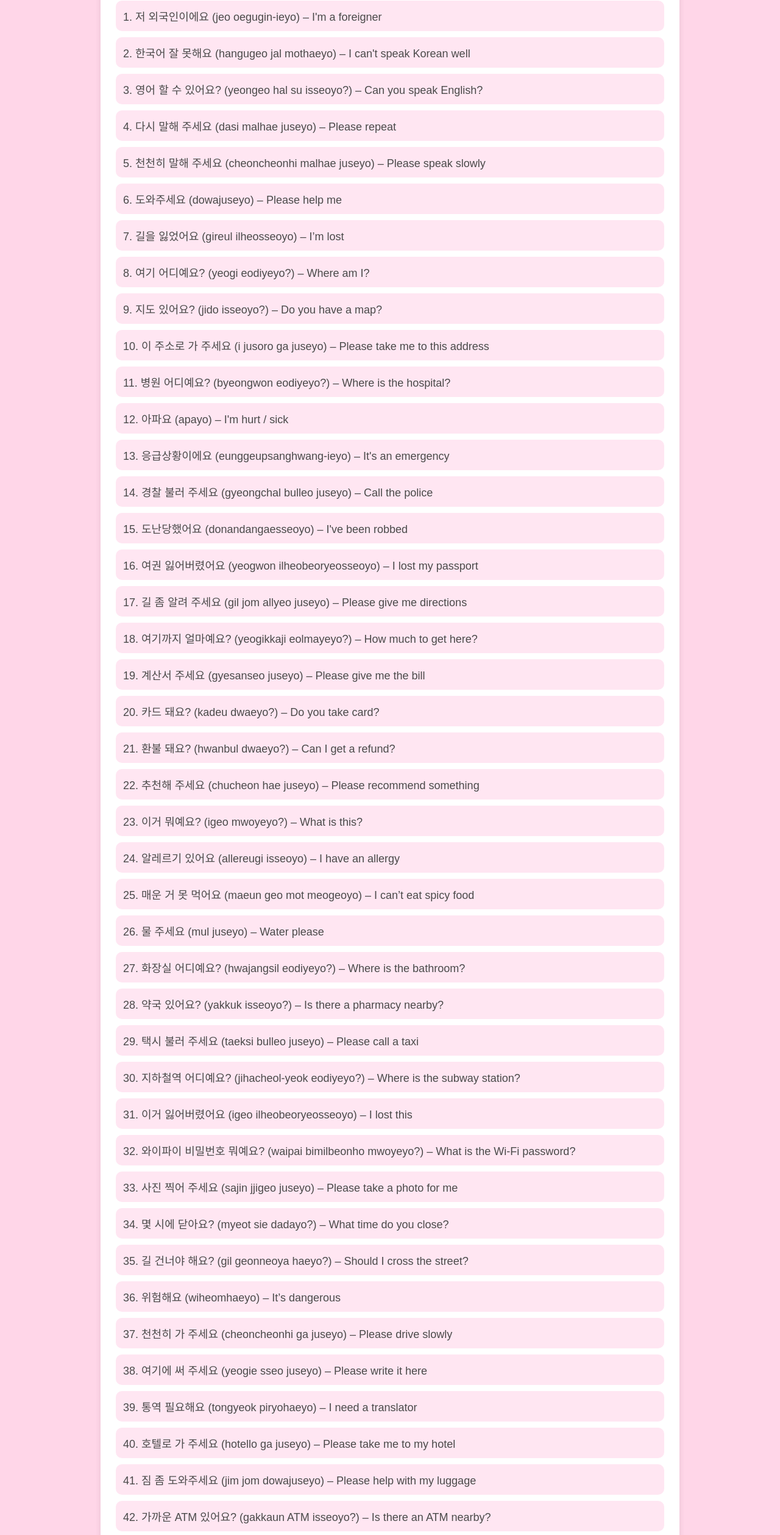
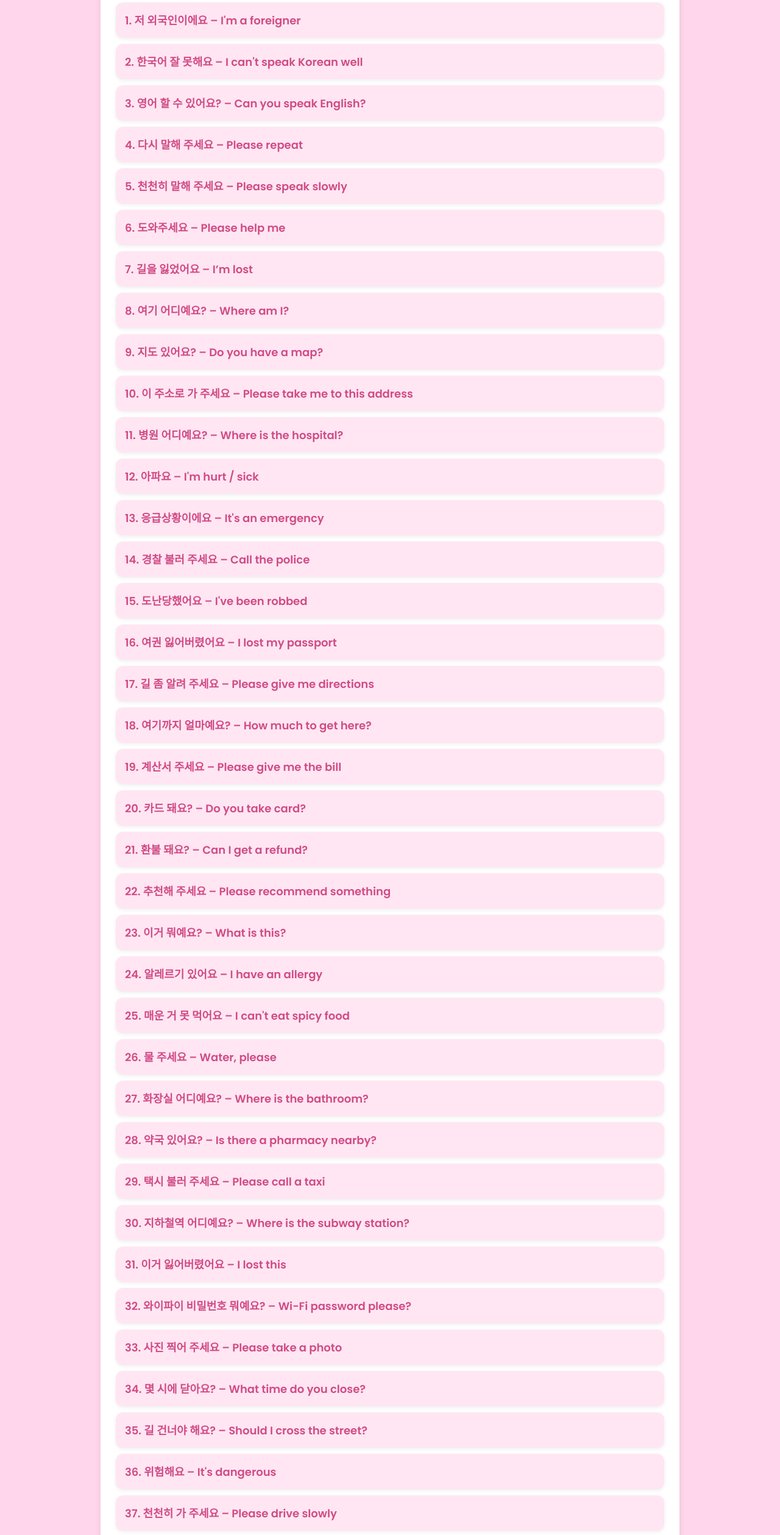
Before and after one commit to Sonalot7/Korean-Learning-, a plain HTML site: page foreigner_phrases.html in a window 1280 px wide. Shown: the part 208-2725 px from the top of the page at 61% size. Drawn offline with Linux system fonts and the light colour scheme; a web font is replaced by a local one.

Commit message:
Update foreigner_phrases.html

```diff
--- a/foreigner_phrases.html
+++ b/foreigner_phrases.html
@@ -4,125 +4,143 @@
   <meta charset="UTF-8" />
   <meta name="viewport" content="width=device-width, initial-scale=1.0" />
   <title>Phrases for Foreigners</title>
+
+  <!-- Fonts -->
+  <link href="https://fonts.googleapis.com/css2?family=Poppins:wght@300;400;600&family=Cherry+Swash:wght@400;700&display=swap" rel="stylesheet">
+
   <style>
     body {
-            font-family: "Poppins", sans-serif;
-            background-color: #ffd6e8;
+      font-family: 'Poppins', sans-serif;
+      background-color: #ffd6ec;
       margin: 0;
       padding: 0;
       color: #4a4a4a;
+      text-align: center;
     }
+
     header {
-            background-color: #ffb6d9;
-            padding: 20px;
-            text-align: center;
-            font-size: 28px;
-            font-weight: 700;
-            color: white;
+      background: #ffb6d9;
+      padding: 25px;
+      border-bottom: 3px solid #ff9ac5;
+      font-family: 'Cherry Swash', cursive;
+      color: #d14b87;
+      font-size: 40px;
     }
+
     .container {
       max-width: 900px;
-            margin: 20px auto;
+      margin: 30px auto;
       background: white;
       padding: 25px;
       border-radius: 15px;
-            box-shadow: 0 2px 10px rgba(0, 0, 0, 0.1);
+      box-shadow: 0 4px 10px rgba(0,0,0,0.1);
     }
+
     h2 {
-            text-align: center;
-            background: #ffb6d9;
-            padding: 12px;
-            color: white;
-            border-radius: 10px;
-            font-size: 24px;
+      font-family: 'Cherry Swash', cursive;
+      color: #c53875;
+      font-size: 32px;
+      margin-top: 0;
+      margin-bottom: 20px;
     }
-        .phrase-list {
-            margin-top: 20px;
-        }
+
     .phrase-item {
       background: #ffe6f2;
-            padding: 12px;
+      padding: 15px;
       margin-bottom: 10px;
-            border-radius: 10px;
+      border-radius: 12px;
       font-size: 18px;
+      color: #d14b87;
+      font-weight: 600;
+      box-shadow: 0 2px 6px rgba(0,0,0,0.07);
+      text-align: left;
     }
-        a.back {
-            display: block;
-            width: 120px;
-            margin: 25px auto;
-            text-align: center;
-            padding: 12px;
-            background: #ff8fc7;
-            color: white;
+
+    nav {
+      background: #ffb6d9;
+      padding: 15px;
+      display: flex;
+      justify-content: center;
+      gap: 25px;
+      border-top: 3px solid #ff9ac5;
+      margin-top: 40px;
+    }
+
+    nav a {
       text-decoration: none;
-            border-radius: 10px;
+      color: #b31f63;
       font-weight: 600;
       font-size: 18px;
     }
-        a.back:hover {
-            background: #ff78b9;
-        }
   </style>
 </head>
+
 <body>
-    <header>Phrases for Foreigners in Korea</header>
+
+  <header>Phrases for Foreigners</header>
 
   <div class="container">
       <h2>Important Everyday & Emergency Phrases</h2>
-        <div class="phrase-list">
-            <div class="phrase-item">1. 저 외국인이에요 (jeo oegugin-ieyo) – I'm a foreigner</div>
-            <div class="phrase-item">2. 한국어 잘 못해요 (hangugeo jal mothaeyo) – I can't speak Korean well</div>
-            <div class="phrase-item">3. 영어 할 수 있어요? (yeongeo hal su isseoyo?) – Can you speak English?</div>
-            <div class="phrase-item">4. 다시 말해 주세요 (dasi malhae juseyo) – Please repeat</div>
-            <div class="phrase-item">5. 천천히 말해 주세요 (cheoncheonhi malhae juseyo) – Please speak slowly</div>
-            <div class="phrase-item">6. 도와주세요 (dowajuseyo) – Please help me</div>
-            <div class="phrase-item">7. 길을 잃었어요 (gireul ilheosseoyo) – I’m lost</div>
-            <div class="phrase-item">8. 여기 어디예요? (yeogi eodiyeyo?) – Where am I?</div>
-            <div class="phrase-item">9. 지도 있어요? (jido isseoyo?) – Do you have a map?</div>
-            <div class="phrase-item">10. 이 주소로 가 주세요 (i jusoro ga juseyo) – Please take me to this address</div>
-            <div class="phrase-item">11. 병원 어디예요? (byeongwon eodiyeyo?) – Where is the hospital?</div>
-            <div class="phrase-item">12. 아파요 (apayo) – I'm hurt / sick</div>
-            <div class="phrase-item">13. 응급상황이에요 (eunggeupsanghwang-ieyo) – It's an emergency</div>
-            <div class="phrase-item">14. 경찰 불러 주세요 (gyeongchal bulleo juseyo) – Call the police</div>
-            <div class="phrase-item">15. 도난당했어요 (donandangaesseoyo) – I've been robbed</div>
-            <div class="phrase-item">16. 여권 잃어버렸어요 (yeogwon ilheobeoryeosseoyo) – I lost my passport</div>
-            <div class="phrase-item">17. 길 좀 알려 주세요 (gil jom allyeo juseyo) – Please give me directions</div>
-            <div class="phrase-item">18. 여기까지 얼마예요? (yeogikkaji eolmayeyo?) – How much to get here?</div>
-            <div class="phrase-item">19. 계산서 주세요 (gyesanseo juseyo) – Please give me the bill</div>
-            <div class="phrase-item">20. 카드 돼요? (kadeu dwaeyo?) – Do you take card?</div>
-            <div class="phrase-item">21. 환불 돼요? (hwanbul dwaeyo?) – Can I get a refund?</div>
-            <div class="phrase-item">22. 추천해 주세요 (chucheon hae juseyo) – Please recommend something</div>
-            <div class="phrase-item">23. 이거 뭐예요? (igeo mwoyeyo?) – What is this?</div>
-            <div class="phrase-item">24. 알레르기 있어요 (allereugi isseoyo) – I have an allergy</div>
-            <div class="phrase-item">25. 매운 거 못 먹어요 (maeun geo mot meogeoyo) – I can’t eat spicy food</div>
-            <div class="phrase-item">26. 물 주세요 (mul juseyo) – Water please</div>
-            <div class="phrase-item">27. 화장실 어디예요? (hwajangsil eodiyeyo?) – Where is the bathroom?</div>
-            <div class="phrase-item">28. 약국 있어요? (yakkuk isseoyo?) – Is there a pharmacy nearby?</div>
-            <div class="phrase-item">29. 택시 불러 주세요 (taeksi bulleo juseyo) – Please call a taxi</div>
-            <div class="phrase-item">30. 지하철역 어디예요? (jihacheol-yeok eodiyeyo?) – Where is the subway station?</div>
-            <div class="phrase-item">31. 이거 잃어버렸어요 (igeo ilheobeoryeosseoyo) – I lost this</div>
-            <div class="phrase-item">32. 와이파이 비밀번호 뭐예요? (waipai bimilbeonho mwoyeyo?) – What is the Wi‑Fi password?</div>
-            <div class="phrase-item">33. 사진 찍어 주세요 (sajin jjigeo juseyo) – Please take a photo for me</div>
-            <div class="phrase-item">34. 몇 시에 닫아요? (myeot sie dadayo?) – What time do you close?</div>
-            <div class="phrase-item">35. 길 건너야 해요? (gil geonneoya haeyo?) – Should I cross the street?</div>
-            <div class="phrase-item">36. 위험해요 (wiheomhaeyo) – It’s dangerous</div>
-            <div class="phrase-item">37. 천천히 가 주세요 (cheoncheonhi ga juseyo) – Please drive slowly</div>
-            <div class="phrase-item">38. 여기에 써 주세요 (yeogie sseo juseyo) – Please write it here</div>
-            <div class="phrase-item">39. 통역 필요해요 (tongyeok piryohaeyo) – I need a translator</div>
-            <div class="phrase-item">40. 호텔로 가 주세요 (hotello ga juseyo) – Please take me to my hotel</div>
-            <div class="phrase-item">41. 짐 좀 도와주세요 (jim jom dowajuseyo) – Please help with my luggage</div>
-            <div class="phrase-item">42. 가까운 ATM 있어요? (gakkaun ATM isseoyo?) – Is there an ATM nearby?</div>
-            <div class="phrase-item">43. 환전 어디서 해요? (hwanjeon eodiseo haeyo?) – Where can I exchange money?</div>
-            <div class="phrase-item">44. 한국 처음이에요 (hanguk cheoeum-ieyo) – It’s my first time in Korea</div>
-            <div class="phrase-item">45. 천천히 설명해 주세요 (cheoncheonhi seolmyeonghae juseyo) – Please explain slowly</div>
-            <div class="phrase-item">46. 안전한 길이에요? (anjeonhan gil-ieyo?) – Is it a safe route?</div>
-            <div class="phrase-item">47. 가까운 편의점 어디예요? (gakkaun pyeonuijeom eodiyeyo?) – Where is the nearest convenience store?</div>
-            <div class="phrase-item">48. 제 전화 배터리 없어요 (je jeonhwa baeteori eopseoyo) – My phone battery is dead</div>
-            <div class="phrase-item">49. 충전기 있어요? (chungjeongi isseoyo?) – Do you have a charger?</div>
-            <div class="phrase-item">50. 도와주셔서 감사합니다 (dowajusyeoseo gamsahamnida) – Thank you for helping me</div>
+
+      <div class="phrase-item">1. 저 외국인이에요 – I'm a foreigner</div>
+      <div class="phrase-item">2. 한국어 잘 못해요 – I can't speak Korean well</div>
+      <div class="phrase-item">3. 영어 할 수 있어요? – Can you speak English?</div>
+      <div class="phrase-item">4. 다시 말해 주세요 – Please repeat</div>
+      <div class="phrase-item">5. 천천히 말해 주세요 – Please speak slowly</div>
+      <div class="phrase-item">6. 도와주세요 – Please help me</div>
+      <div class="phrase-item">7. 길을 잃었어요 – I’m lost</div>
+      <div class="phrase-item">8. 여기 어디예요? – Where am I?</div>
+      <div class="phrase-item">9. 지도 있어요? – Do you have a map?</div>
+      <div class="phrase-item">10. 이 주소로 가 주세요 – Please take me to this address</div>
+      <div class="phrase-item">11. 병원 어디예요? – Where is the hospital?</div>
+      <div class="phrase-item">12. 아파요 – I'm hurt / sick</div>
+      <div class="phrase-item">13. 응급상황이에요 – It's an emergency</div>
+      <div class="phrase-item">14. 경찰 불러 주세요 – Call the police</div>
+      <div class="phrase-item">15. 도난당했어요 – I've been robbed</div>
+      <div class="phrase-item">16. 여권 잃어버렸어요 – I lost my passport</div>
+      <div class="phrase-item">17. 길 좀 알려 주세요 – Please give me directions</div>
+      <div class="phrase-item">18. 여기까지 얼마예요? – How much to get here?</div>
+      <div class="phrase-item">19. 계산서 주세요 – Please give me the bill</div>
+      <div class="phrase-item">20. 카드 돼요? – Do you take card?</div>
+      <div class="phrase-item">21. 환불 돼요? – Can I get a refund?</div>
+      <div class="phrase-item">22. 추천해 주세요 – Please recommend something</div>
+      <div class="phrase-item">23. 이거 뭐예요? – What is this?</div>
+      <div class="phrase-item">24. 알레르기 있어요 – I have an allergy</div>
+      <div class="phrase-item">25. 매운 거 못 먹어요 – I can't eat spicy food</div>
+      <div class="phrase-item">26. 물 주세요 – Water, please</div>
+      <div class="phrase-item">27. 화장실 어디예요? – Where is the bathroom?</div>
+      <div class="phrase-item">28. 약국 있어요? – Is there a pharmacy nearby?</div>
+      <div class="phrase-item">29. 택시 불러 주세요 – Please call a taxi</div>
+      <div class="phrase-item">30. 지하철역 어디예요? – Where is the subway station?</div>
+      <div class="phrase-item">31. 이거 잃어버렸어요 – I lost this</div>
+      <div class="phrase-item">32. 와이파이 비밀번호 뭐예요? – Wi-Fi password please?</div>
+      <div class="phrase-item">33. 사진 찍어 주세요 – Please take a photo</div>
+      <div class="phrase-item">34. 몇 시에 닫아요? – What time do you close?</div>
+      <div class="phrase-item">35. 길 건너야 해요? – Should I cross the street?</div>
+      <div class="phrase-item">36. 위험해요 – It's dangerous</div>
+      <div class="phrase-item">37. 천천히 가 주세요 – Please drive slowly</div>
+      <div class="phrase-item">38. 여기에 써 주세요 – Please write it here</div>
+      <div class="phrase-item">39. 통역 필요해요 – I need a translator</div>
+      <div class="phrase-item">40. 호텔로 가 주세요 – Please take me to my hotel</div>
+      <div class="phrase-item">41. 짐 좀 도와주세요 – Please help with my luggage</div>
+      <div class="phrase-item">42. 가까운 ATM 있어요? – Is there an ATM nearby?</div>
+      <div class="phrase-item">43. 환전 어디서 해요? – Where can I exchange money?</div>
+      <div class="phrase-item">44. 한국 처음이에요 – It's my first time in Korea</div>
+      <div class="phrase-item">45. 천천히 설명해 주세요 – Please explain slowly</div>
+      <div class="phrase-item">46. 안전한 길이에요? – Is this a safe route?</div>
+      <div class="phrase-item">47. 가까운 편의점 어디예요? – Nearest convenience store?</div>
+      <div class="phrase-item">48. 제 전화 배터리 없어요 – My phone battery is dead</div>
+      <div class="phrase-item">49. 충전기 있어요? – Do you have a charger?</div>
+      <div class="phrase-item">50. 도와주셔서 감사합니다 – Thank you for helping me</div>
   </div>
 
-        <a class="back" href="index.html">Back</a>
-    </div>
+  <!-- Navigation -->
+  <nav>
+    <a href="index.html">Home</a>
+    <a href="numbers.html">Numbers</a>
+    <a href="hangul.html">Hangul</a>
+    <a href="quiz.html">Quiz</a>
+  </nav>
+
 </body>
 </html>
```
Lines whose indentation alone changed are shown as unchanged.
